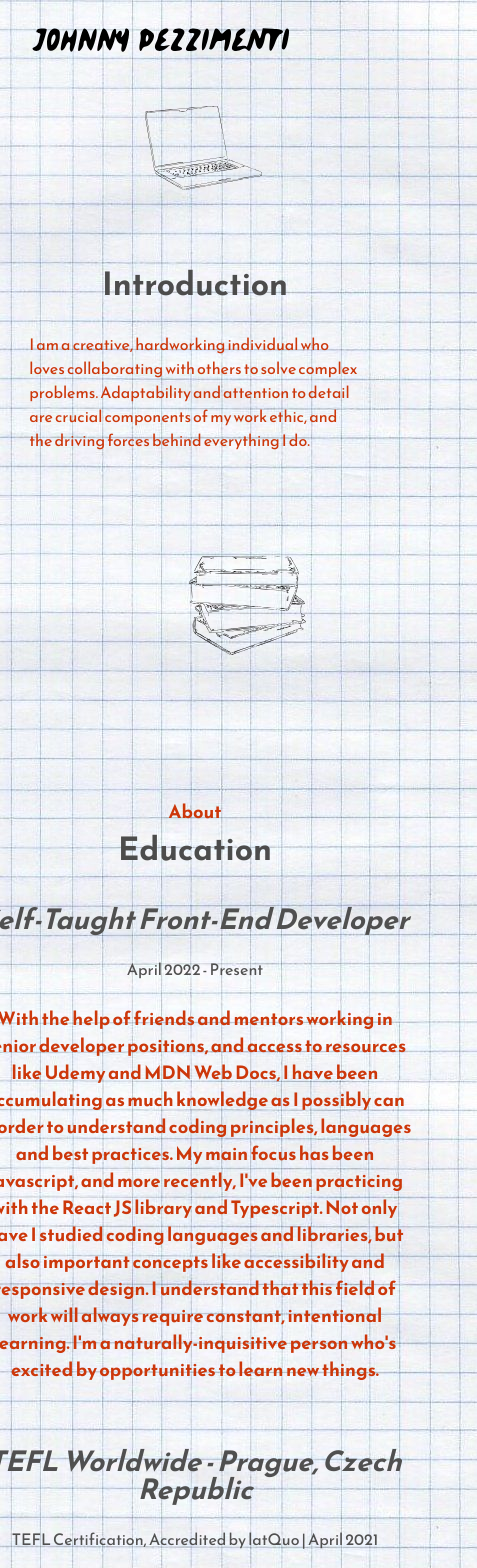
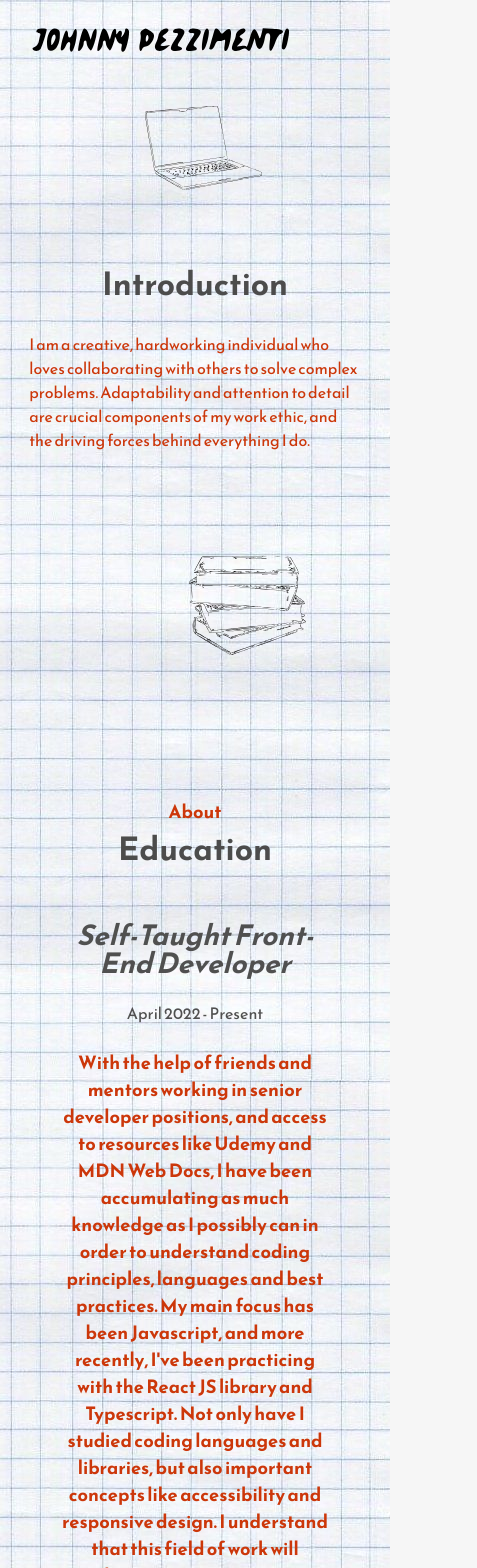
Before and after one commit to JohnnyPezzimenti/CV-website, a React (Create React App) app: page / in a window 390 px wide. Shown: the top 1568 px of the page, 477 px wide, since content can reach past the window. Built offline with nearby package versions, Linux system fonts and the light colour scheme.

Commit message:
Fixed the offcenter body in the mobile format, other aesthetic changes

```diff
--- a/src/App.css
+++ b/src/App.css
@@ -4,6 +4,10 @@
   box-sizing: border-box;
   font-family: "Reem Kufi", sans-serif !important;
 }
+html, body {
+  overflow-x:hidden;
+}
+
 img {
   max-width: 100%;
   height: auto;
@@ -384,9 +388,7 @@ nav {
     max-width: 90%;
   }
   .primary-text {
-    width: 500px;
     min-height: 350px;
-    padding: 1rem 2rem;
     display: flex;
     flex-direction: column;
     justify-content: center;
```
